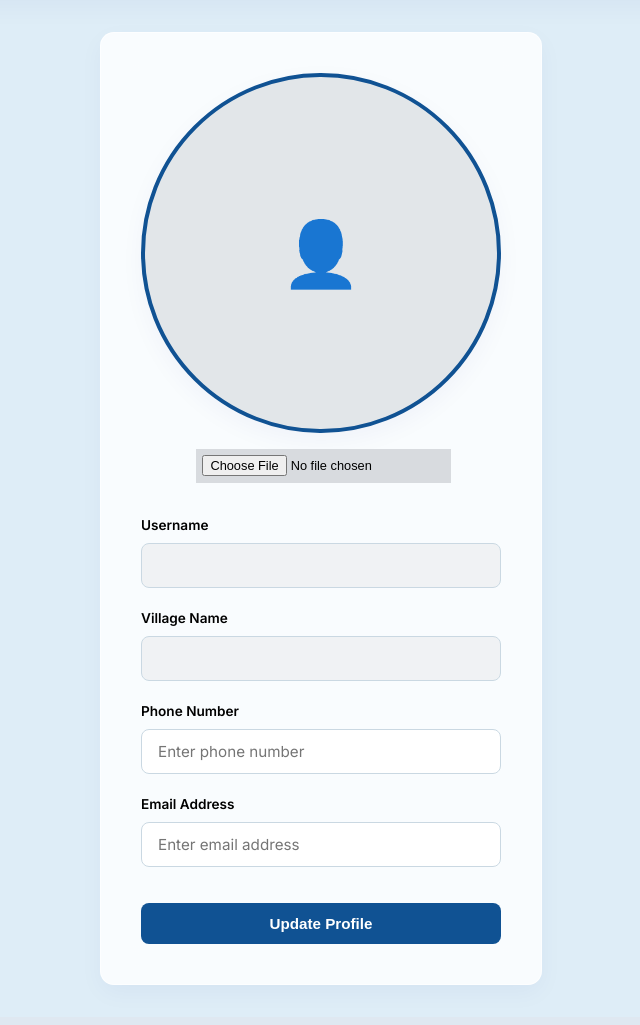
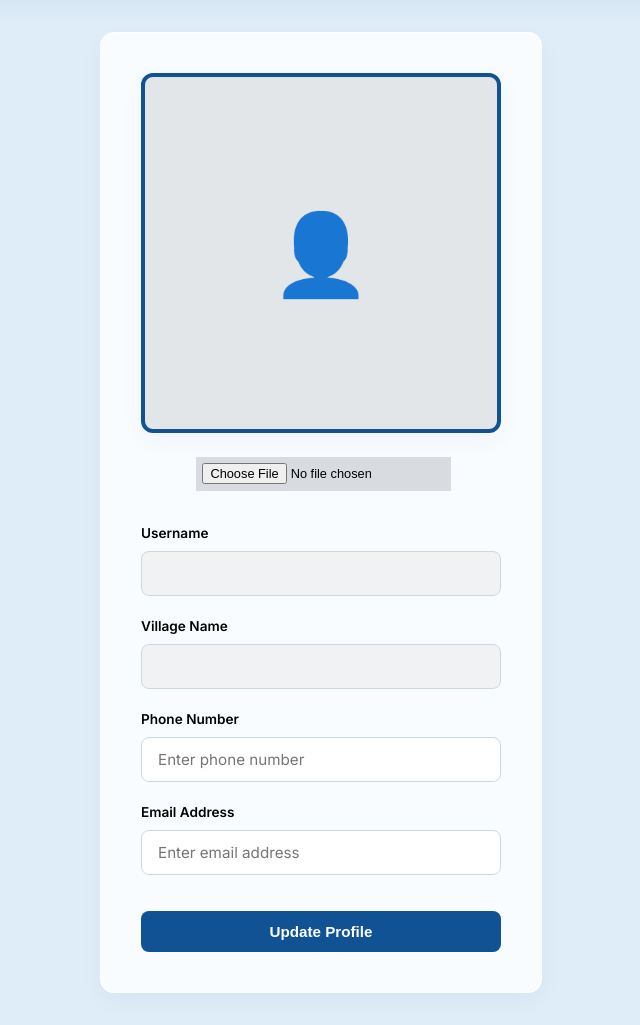
Before and after one commit to thumareddy-lgtm/sarpanch-agent, a Flask app: template templates/profile.html in a window 1280 px wide. Shown: the part 79-1104 px from the top of the page, without its empty margins (319-959 px from the left). Before the commit the page ends 1064 px from the top, so only its background shows below. Run offline with Flask 3, Linux system fonts and the light colour scheme; the template is opened without the code that fills it, so the values that code supplies are empty.

Commit message:
style: modify profile picture layout to a centered square box with rounded corners

```diff
--- a/static/css/styles.css
+++ b/static/css/styles.css
@@ -577,10 +577,11 @@ textarea {
   width: 360px;
   height: 360px;
   object-fit: cover;
-  border-radius: 50%;
+  border-radius: 12px; /* Centered square box with rounded corners */
   border: 4px solid var(--primary);
   box-shadow: var(--shadow-md);
-  margin-bottom: 1rem;
+  margin: 0 auto 1.5rem auto;
+  display: block;
 }
 
 /* --- Empty States --- */
--- a/templates/profile.html
+++ b/templates/profile.html
@@ -23,10 +23,10 @@
       <form method="POST" enctype="multipart/form-data">
         <div class="profile-avatar-sec">
           {% if user and user.photo %}
-            <img src="{{ user.photo }}" class="profile-preview" alt="Profile Photo" style="width: 360px; height: 360px; object-fit: cover; border-radius: 50%; border: 4px solid var(--primary); box-shadow: var(--shadow-md); margin-bottom: 1rem;">
+            <img src="{{ user.photo }}" class="profile-preview" alt="Profile Photo" style="width: 360px; height: 360px; object-fit: cover; border-radius: 12px; border: 4px solid var(--primary); box-shadow: var(--shadow-md); display: block; margin: 0 auto 1.5rem auto;">
           {% else %}
-            <div class="profile-preview" style="width: 360px; height: 360px; border-radius: 50%; border: 4px solid var(--primary); box-shadow: var(--shadow-md); background: hsl(210, 14%, 90%); display: flex; align-items: center; justify-content: center; margin: 0 auto 1rem auto;">
-              <span style="font-size: 4rem;">👤</span>
+            <div class="profile-preview" style="width: 360px; height: 360px; border-radius: 12px; border: 4px solid var(--primary); box-shadow: var(--shadow-md); background: hsl(210, 14%, 90%); display: flex; align-items: center; justify-content: center; margin: 0 auto 1.5rem auto;">
+              <span style="font-size: 5rem;">👤</span>
             </div>
           {% endif %}
           <div class="form-group" style="max-width: 250px; margin: 0 auto 1.5rem auto;">
```
